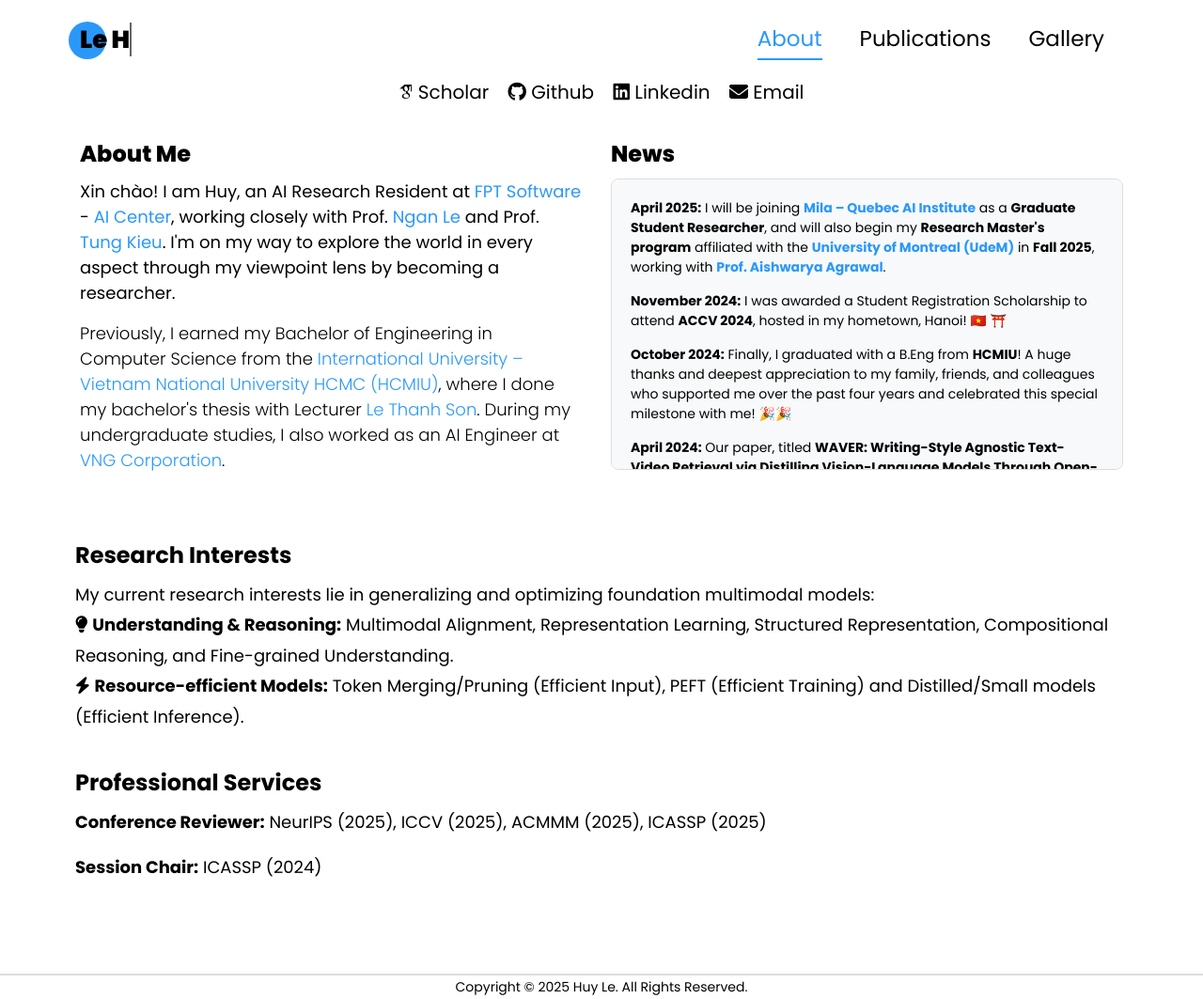
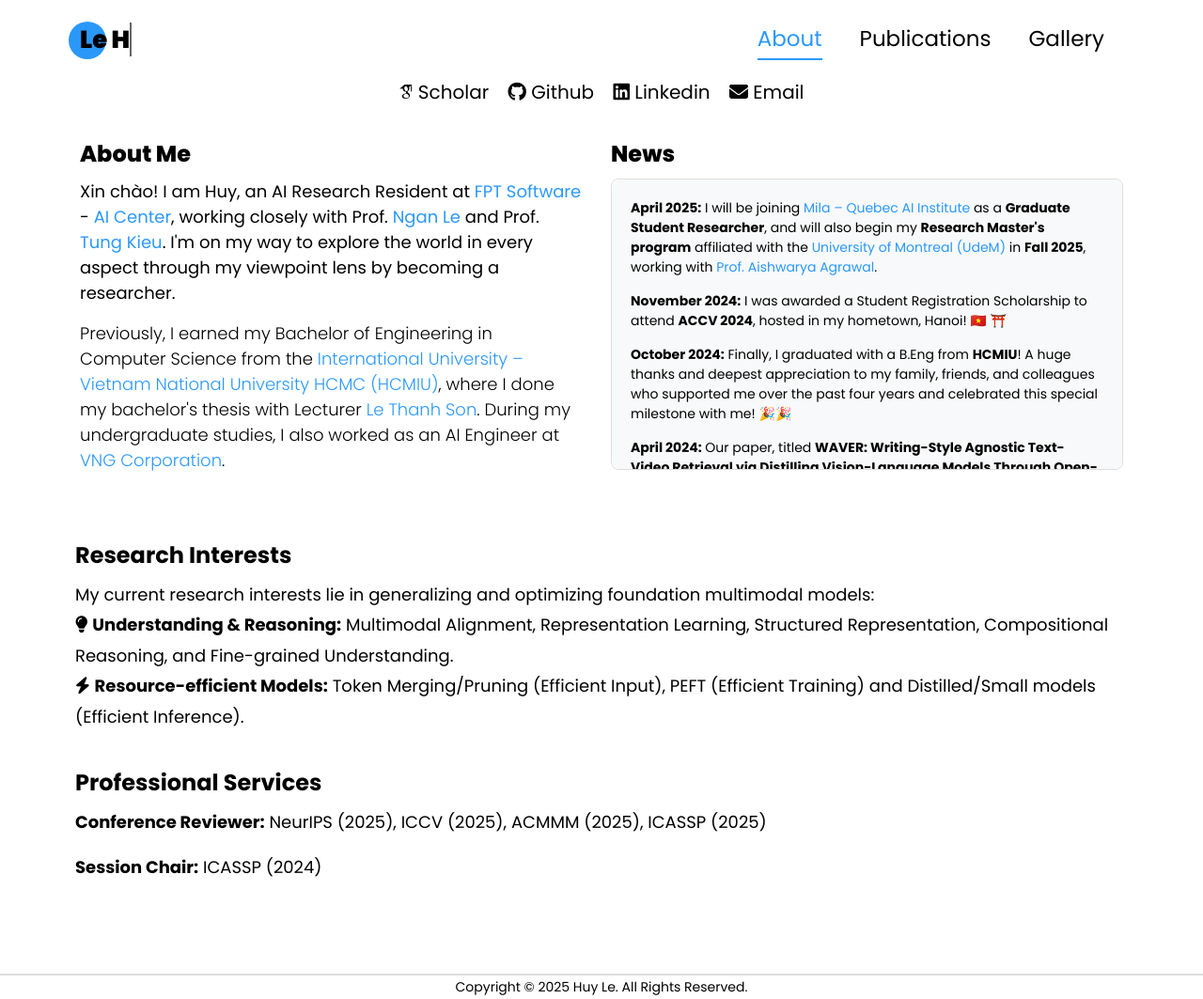
Before and after one commit to lehuy1611/lehuy1611.github.io, a Jekyll site: the page index.html, which Jekyll copies as it is, in a window 1280 px wide. Shown: the whole page at 94% size. Built offline with Jekyll 4.4.1, drawn with Linux system fonts in a browser that asks for light colours; some web fonts are replaced.

```diff
--- a/index.html
+++ b/index.html
@@ -149,7 +149,7 @@
                         <ul style="list-style-type: none; padding: 0;">
                             <li style="margin-bottom: 15px; display: flex; align-items: center;">
                                 <span>
-                                    <strong>April 2025:</strong> I will be joining <a href="https://mila.quebec/en" rel="permalink"><b>Mila – Quebec AI Institute</b></a> as a <b>Graduate Student Researcher</b>, and will also begin my <b>Research Master's program</b> affiliated with the <a href="https://www.umontreal.ca/en/" rel="permalink"><b>University of Montreal (UdeM)</b></a> in <b>Fall 2025</b>, working with <a href="https://www.iro.umontreal.ca/~agrawal/" rel="permalink"><b>Prof. Aishwarya Agrawal</b></a>.
+                                    <strong>April 2025:</strong> I will be joining <a href="https://mila.quebec/en" rel="permalink">Mila – Quebec AI Institute</a> as a <b>Graduate Student Researcher</b>, and will also begin my <b>Research Master's program</b> affiliated with the <a href="https://www.umontreal.ca/en/" rel="permalink">University of Montreal (UdeM)</a> in <b>Fall 2025</b>, working with <a href="https://www.iro.umontreal.ca/~agrawal/" rel="permalink">Prof. Aishwarya Agrawal</a>.
                                 </span>
                             </li>
                             <li style="margin-bottom: 15px; display: flex; align-items: center;">
@@ -169,7 +169,7 @@
                             </li>
                             <li style="margin-bottom: 15px; display: flex; align-items: center;">
                                 <span>
-                                    <strong>March 2024:</strong> I will serve as a <span style="color: rgb(8, 174, 52);"><a href="https://cmsworkshops.com/ICASSP2024/view_session.php?SessionID=1088" rel="permalink"><b>Session Chair</b></a></span> for <b>ICASSP 2024</b>.
+                                    <strong>March 2024:</strong> I will serve as a <span style="color: rgb(8, 174, 52);"><a href="https://cmsworkshops.com/ICASSP2024/view_session.php?SessionID=1088" rel="permalink">Session Chair</a></span> for <b>ICASSP 2024</b>.
                                 </span>
                             </li>
                             <li style="margin-bottom: 15px; display: flex; align-items: center;">
```
